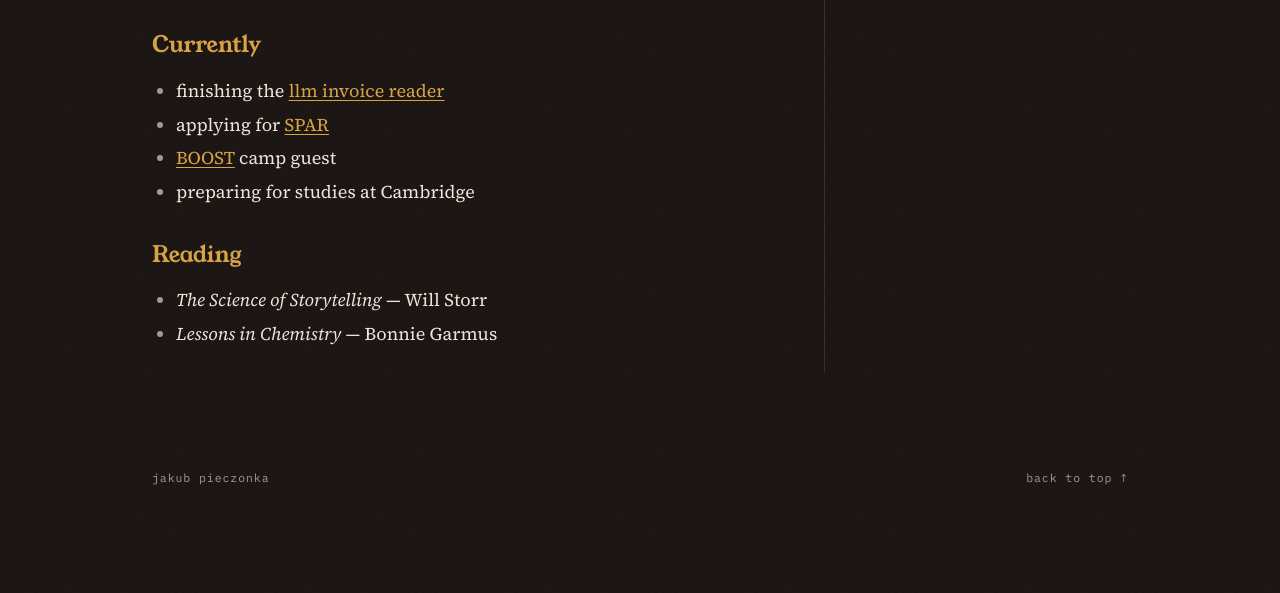
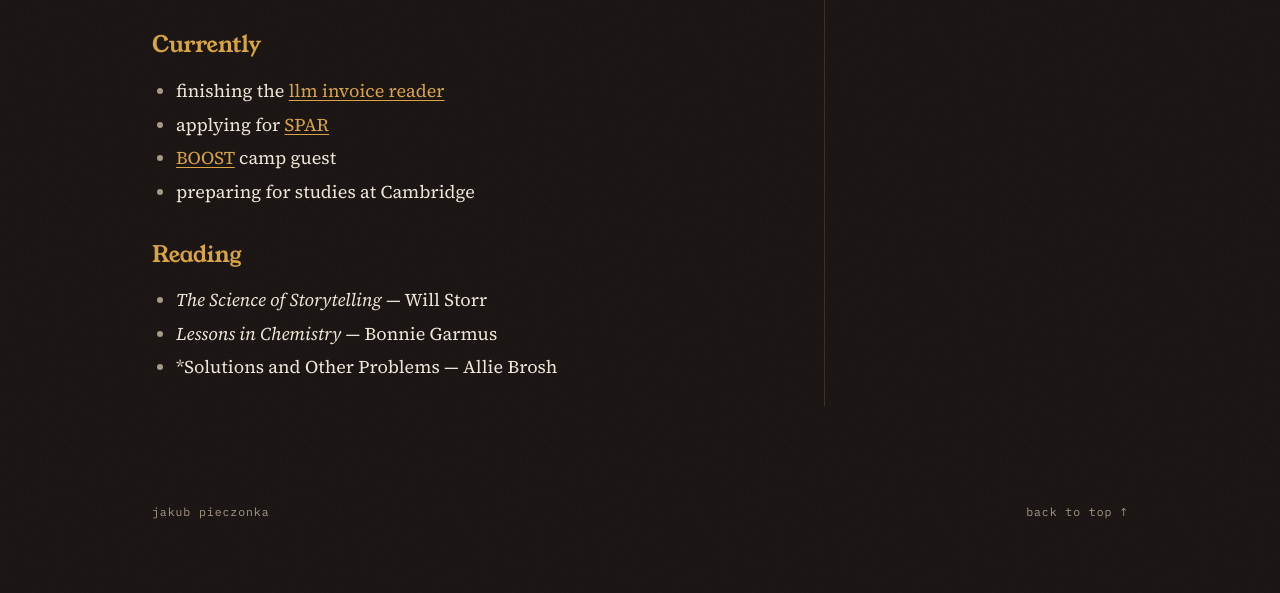
Before and after one commit to Arkantanti/personal-website, an Astro site: page /now/2026-08-20 in a window 1280 px wide. Shown: the part 207-800 px from the top of the page. Built offline with nearby package versions, Linux system fonts and the light colour scheme; Astro itself is replaced by a stand-in of ours.

Commit message:
content: now page update

```diff
--- a/src/content/now/2026-08-20.md
+++ b/src/content/now/2026-08-20.md
@@ -13,3 +13,4 @@ date: 2026-08-20
 
 - *The Science of Storytelling* — Will Storr
 - *Lessons in Chemistry* — Bonnie Garmus
+- *Solutions and Other Problems — Allie Brosh
```
